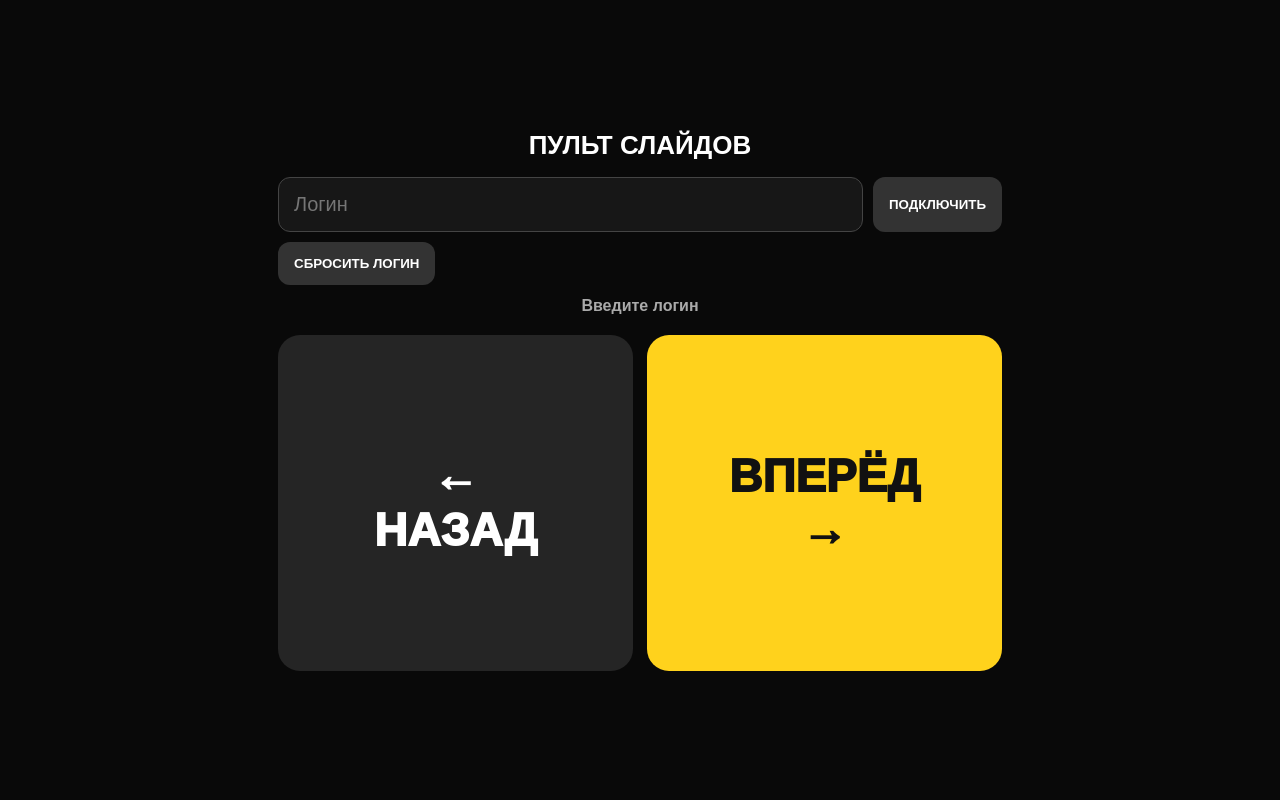
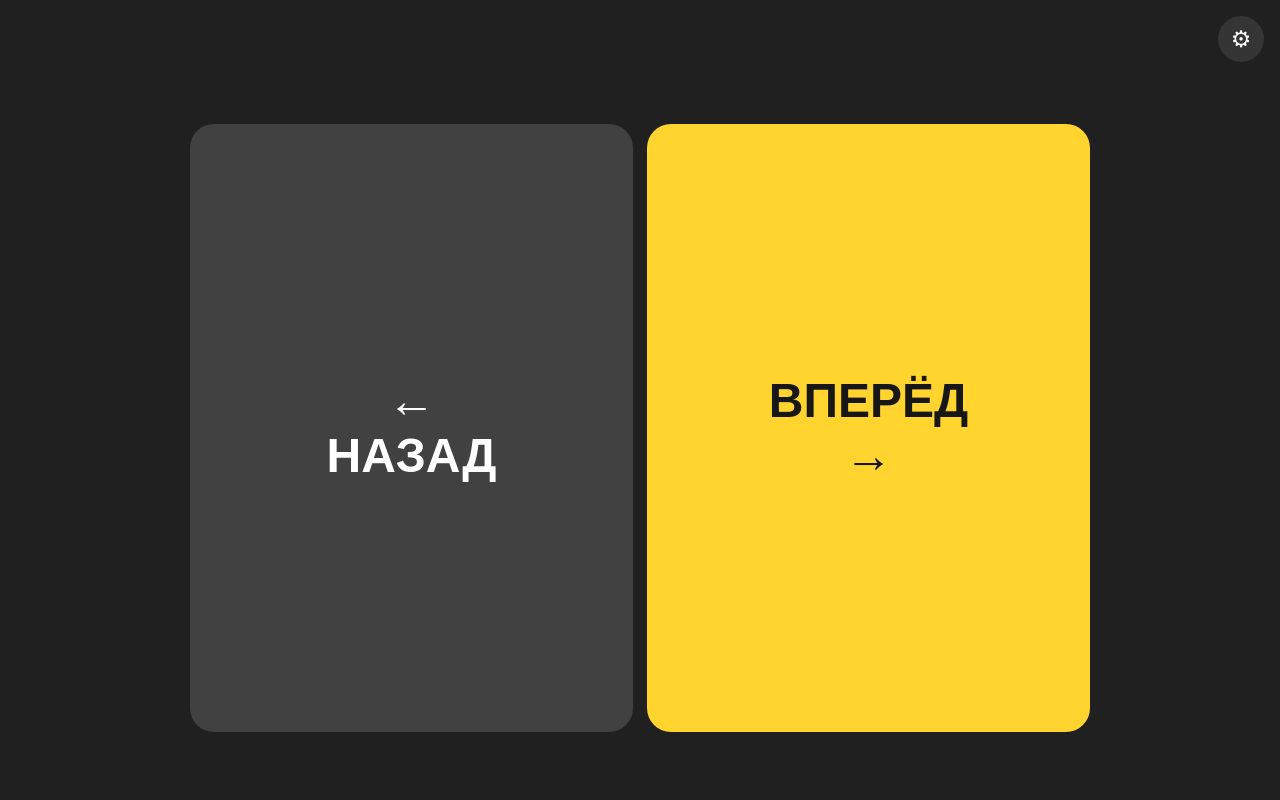
Before and after one commit to antonborodin53128-dot/presentation-remote, a Flask app: page / in a window 1280 px wide. Run offline with Flask 3, Linux system fonts and the light colour scheme.

Commit message:
Add files via upload

```diff
--- a/app.py
+++ b/app.py
@@ -46,15 +46,12 @@ def heartbeat():
 def poll():
     login=clean_login(request.args.get("login")); dev=str(request.args.get("device_id",""))[:100]
     if len(login)<2 or not dev:return jsonify(ok=False),400
-    deadline=time.time()+20
-    while time.time()<deadline:
-        with LOCK:
-            d=room(login)["devices"].setdefault(dev,{"seen":0,"queue":[]})
-            d["seen"]=time.time()
-            if d["queue"]:
-                c=d["queue"][0]
-                return jsonify(ok=True,id=c["id"],command=c["command"])
-        time.sleep(.08)
+    with LOCK:
+        d=room(login)["devices"].setdefault(dev,{"seen":0,"queue":[]})
+        d["seen"]=time.time()
+        if d["queue"]:
+            c=d["queue"][0]
+            return jsonify(ok=True,id=c["id"],command=c["command"])
     return jsonify(ok=True,id=0,command="")
 
 @app.post("/api/ack")
@@ -85,5 +82,16 @@ def status():
     with LOCK:n=len(online_devices(room(login)))
     return jsonify(ok=True,online=n)
 
+@app.get("/api/devices")
+def devices():
+    login=clean_login(request.args.get("login"))
+    if len(login)<2:return jsonify(ok=True,devices=[])
+    now=time.time()
+    with LOCK:
+        items=[{"id":dev[-6:].upper(),"online":now-float(d.get("seen",0))<=ONLINE_SECONDS}
+               for dev,d in room(login)["devices"].items()
+               if now-float(d.get("seen",0))<=60]
+    return jsonify(ok=True,devices=items)
+
 if __name__=="__main__":
     app.run(host="0.0.0.0",port=int(os.environ.get("PORT",10000)))
--- a/templates/remote.html
+++ b/templates/remote.html
@@ -1,37 +1,30 @@
-<!doctype html>
-<html lang="ru"><head>
-<meta charset="utf-8"><meta name="viewport" content="width=device-width,initial-scale=1,maximum-scale=1,user-scalable=no">
-<title>Пульт слайдов</title>
+<!doctype html><html lang="ru"><head><meta charset="utf-8"><meta name="viewport" content="width=device-width,initial-scale=1,maximum-scale=1,user-scalable=no"><title>Пульт слайдов</title>
 <style>
-*{box-sizing:border-box}body{margin:0;background:#090909;color:#fff;font-family:Arial,sans-serif;min-height:100vh;display:flex;align-items:center;justify-content:center}
-.wrap{width:min(760px,100%);padding:18px}.title{text-align:center;font-size:26px;font-weight:900;margin-bottom:16px}
-.login{display:flex;gap:10px;margin-bottom:10px}.login input{flex:1;background:#171717;border:1px solid #444;border-radius:12px;color:#fff;padding:15px;font-size:20px}
-.login button,.reset{border:0;border-radius:12px;padding:14px 16px;font-weight:900;background:#333;color:#fff}
-.status{text-align:center;color:#aaa;font-weight:800;margin:12px 0 20px}
-.nav{display:grid;grid-template-columns:1fr 1fr;gap:14px}
-.nav button{height:42vh;min-height:250px;border:0;border-radius:22px;font-size:clamp(24px,5vw,46px);font-weight:1000;cursor:pointer}
-.prev{background:#252525;color:#fff}.next{background:#ffd21c;color:#111}
-.nav button:active{transform:scale(.985);filter:brightness(.85)}
-@media(max-width:600px){.wrap{padding:10px}.title{font-size:21px}.nav{gap:8px}.nav button{height:55vh;min-height:300px;font-size:25px}.login input{min-width:0}}
-</style></head>
-<body><div class="wrap">
-<div class="title">ПУЛЬТ СЛАЙДОВ</div>
-<div class="login"><input id="login" placeholder="Логин"><button onclick="saveLogin()">ПОДКЛЮЧИТЬ</button></div>
-<button class="reset" onclick="resetLogin()">СБРОСИТЬ ЛОГИН</button>
-<div id="status" class="status">Введите логин</div>
-<div class="nav">
-<button class="prev" onclick="send('prev')">←<br>НАЗАД</button>
-<button class="next" onclick="send('next')">ВПЕРЁД<br>→</button>
-</div>
-</div>
+*{box-sizing:border-box}body{margin:0;background:#202020;color:#fff;font-family:Arial,sans-serif;min-height:100vh;overflow:hidden}
+.gear{position:fixed;right:16px;top:16px;width:46px;height:46px;border:0;border-radius:50%;background:#353535;color:#fff;font-size:23px;z-index:5}
+.main{height:100vh;display:flex;align-items:center;justify-content:center;padding:70px 14px 14px}.nav{width:min(900px,100%);height:min(76vh,680px);display:grid;grid-template-columns:1fr 1fr;gap:14px}
+.nav button{border:0;border-radius:24px;font-weight:900;font-size:clamp(25px,5vw,48px)}.prev{background:#414141;color:#fff}.next{background:#ffd42f;color:#171717}.nav button:active{transform:scale(.985);filter:brightness(.85)}
+.overlay{display:none;position:fixed;inset:0;background:rgba(0,0,0,.76);z-index:10;padding:18px;align-items:center;justify-content:center}.overlay.show{display:flex}
+.panel{width:min(520px,100%);background:#292929;border:1px solid #444;border-radius:20px;padding:22px}.panel h2{margin:0 0 18px}.panel input{width:100%;padding:15px;border-radius:11px;border:1px solid #555;background:#1d1d1d;color:#fff;font-size:20px}
+.row{display:flex;gap:10px;margin-top:10px}.row button,.close{padding:14px;border:0;border-radius:11px;font-weight:900}.row button{flex:1;background:#494949;color:#fff}.close{width:100%;background:#ffd42f;color:#171717;margin-top:16px}
+.state{margin-top:18px;padding:14px;border-radius:12px;background:#1d1d1d;text-align:center;font-weight:900}.dot{display:inline-block;width:10px;height:10px;border-radius:50%;margin-right:8px;background:#777}.dot.on{background:#39d353;box-shadow:0 0 10px #39d353}.sub{color:#aaa;font-size:13px;margin-top:7px}
+@media(max-width:600px){.main{padding:70px 8px 8px}.nav{height:84vh;gap:8px}.nav button{border-radius:18px;font-size:25px}}
+</style></head><body>
+<button class="gear" onclick="settings(true)">⚙</button>
+<div class="main"><div class="nav"><button class="prev" onclick="send('prev')">←<br>НАЗАД</button><button class="next" onclick="send('next')">ВПЕРЁД<br>→</button></div></div>
+<div class="overlay" id="overlay"><div class="panel"><h2>НАСТРОЙКИ ПУЛЬТА</h2><input id="login" placeholder="Логин">
+<div class="row"><button onclick="saveLogin()">ПОДКЛЮЧИТЬ</button><button onclick="resetLogin()">СБРОСИТЬ</button></div>
+<div class="state"><span id="dot" class="dot"></span><span id="stateText">ПУЛЬТ НЕ ПОДКЛЮЧЕН</span><div id="stateSub" class="sub">Введите логин</div></div>
+<button class="close" onclick="settings(false)">ГОТОВО</button></div></div>
 <script>
-const el=document.getElementById("login"),st=document.getElementById("status");
+const el=document.getElementById("login"),ov=document.getElementById("overlay"),dot=document.getElementById("dot"),stateText=document.getElementById("stateText"),stateSub=document.getElementById("stateSub");
 el.value=localStorage.getItem("pptLogin")||"";
 function clean(v){return(v||"").trim().toLowerCase().replace(/[^a-zа-яё0-9_-]/gi,"").slice(0,40)}
-function saveLogin(){el.value=clean(el.value);if(el.value)localStorage.setItem("pptLogin",el.value);status()}
-function resetLogin(){localStorage.removeItem("pptLogin");el.value="";status()}
-let commandLock=false;
-async function send(command){if(commandLock)return;const login=clean(el.value);if(!login){alert("Введите логин");return}commandLock=true;try{await fetch("/api/command",{method:"POST",headers:{"Content-Type":"application/json"},body:JSON.stringify({login,command})})}catch(e){}finally{setTimeout(()=>commandLock=false,120)}}try{await fetch("/api/command",{method:"POST",headers:{"Content-Type":"application/json"},body:JSON.stringify({login,command})})}catch(e){}}
-async function status(){const login=clean(el.value);if(!login){st.textContent="Введите логин";return}try{const d=await(await fetch("/api/status?login="+encodeURIComponent(login),{cache:"no-store"})).json();st.textContent="● "+d.online+" ПОДКЛЮЧЕНО · "+login.toUpperCase()}catch(e){st.textContent="Связь с сервером…"}}
-setInterval(status,1500);status();
+function settings(show){ov.classList.toggle("show",show);if(show)refreshState()}
+function saveLogin(){el.value=clean(el.value);if(el.value)localStorage.setItem("pptLogin",el.value);refreshState()}
+function resetLogin(){localStorage.removeItem("pptLogin");el.value="";refreshState()}
+let lock=false;
+async function send(command){if(lock)return;const login=clean(el.value);if(!login){settings(true);return}lock=true;try{await fetch("/api/command",{method:"POST",headers:{"Content-Type":"application/json"},body:JSON.stringify({login,command})})}finally{setTimeout(()=>lock=false,120)}}
+async function refreshState(){const login=clean(el.value);if(!login){dot.className="dot";stateText.textContent="ПУЛЬТ НЕ ПОДКЛЮЧЕН";stateSub.textContent="Введите логин";return}try{const d=await(await fetch("/api/status?login="+encodeURIComponent(login),{cache:"no-store"})).json();const on=d.online>0;dot.className="dot"+(on?" on":"");stateText.textContent=on?"ПУЛЬТ ПОДКЛЮЧЕН":"ПУЛЬТ НЕ ПОДКЛЮЧЕН";stateSub.textContent=login.toUpperCase()+(on?" · устройств: "+d.online:" · ожидаем Windows-приложение")}catch(e){dot.className="dot";stateText.textContent="НЕТ СВЯЗИ С СЕРВЕРОМ";stateSub.textContent=login.toUpperCase()}}
+setInterval(refreshState,1200);refreshState();
 </script></body></html>
```
